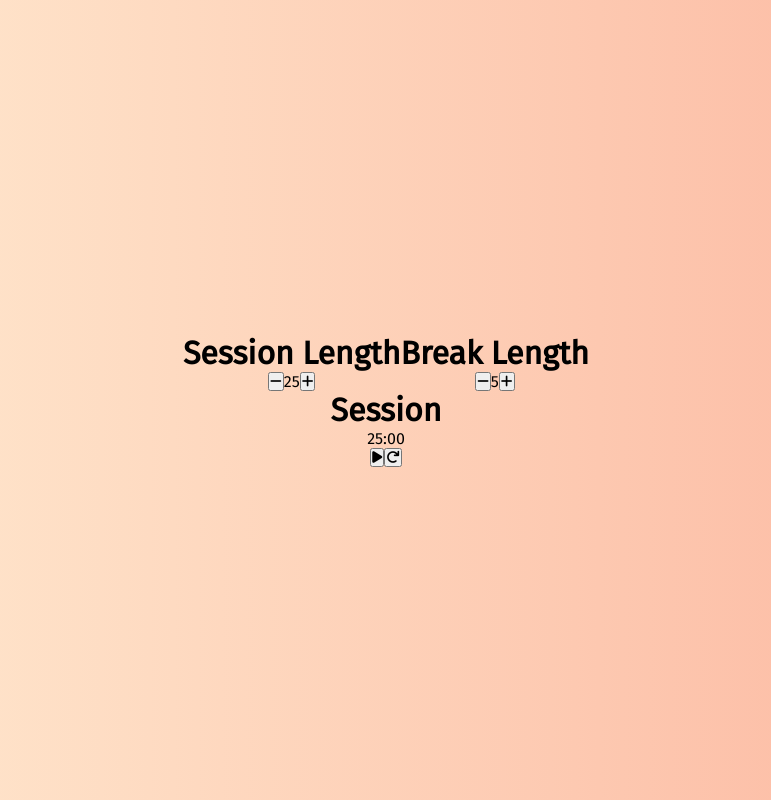
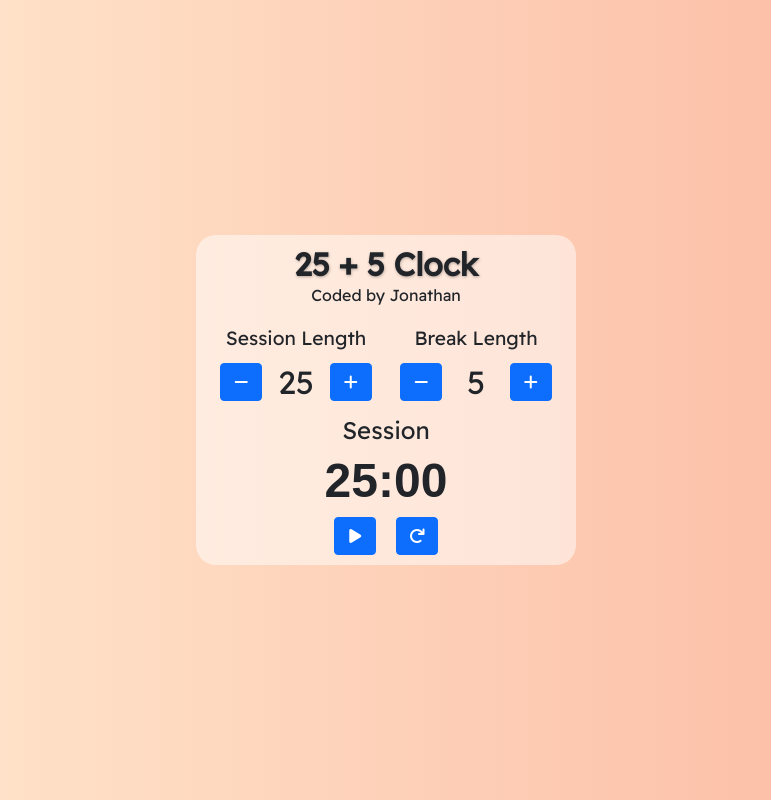
Before and after one commit to EsguerraSolutions/25---5-Clock, a plain HTML site: page index.html in a window 1280 px wide. Shown: the whole page, without its empty margins (254-1025 px from the left). Drawn offline with nearby package versions, Linux system fonts and the light colour scheme; a web font is replaced by a local one.

Commit message:
third commit, CSS added with background change per session

```diff
--- a/index.html
+++ b/index.html
@@ -8,9 +8,15 @@
     <script src="https://cdnjs.cloudflare.com/ajax/libs/react/18.0.0-rc.0-next-3dc41d8a2-20211223/umd/react.production.min.js"></script>
     <script src="https://cdnjs.cloudflare.com/ajax/libs/react-dom/18.0.0-rc.0-next-3dc41d8a2-20211223/umd/react-dom.production.min.js"></script>
     <script src="https://unpkg.com/@babel/standalone/babel.min.js"></script>
-    <link href="https://allfont.net/allfont.css?fonts=digital-7" rel="stylesheet" type="text/css" />
+    <script src="https://cdnjs.cloudflare.com/ajax/libs/jquery/3.6.0/jquery.min.js"></script>
+    <link href="https://cdn.jsdelivr.net/npm/bootstrap@5.1.3/dist/css/bootstrap.min.css" rel="stylesheet" integrity="sha384-1BmE4kWBq78iYhFldvKuhfTAU6auU8tT94WrHftjDbrCEXSU1oBoqyl2QvZ6jIW3" crossorigin="anonymous">
+<script src="https://cdn.jsdelivr.net/npm/bootstrap@5.1.3/dist/js/bootstrap.bundle.min.js" integrity="sha384-ka7Sk0Gln4gmtz2MlQnikT1wXgYsOg+OMhuP+IlRH9sENBO0LRn5q+8nbTov4+1p" crossorigin="anonymous"></script>
     <link rel="stylesheet" href="./style.css">
     <link rel="stylesheet" href="https://cdnjs.cloudflare.com/ajax/libs/font-awesome/6.0.0-beta3/css/all.min.css" integrity="sha512-Fo3rlrZj/k7ujTnHg4CGR2D7kSs0v4LLanw2qksYuRlEzO+tcaEPQogQ0KaoGN26/zrn20ImR1DfuLWnOo7aBA==" crossorigin="anonymous" referrerpolicy="no-referrer" />
+    <link
+    rel="stylesheet"
+    href="https://cdnjs.cloudflare.com/ajax/libs/animate.css/4.1.1/animate.min.css"
+  />
 </head>
 <body>
     <script type="text/babel" src="./index.js"></script>
--- a/index.js
+++ b/index.js
@@ -5,6 +5,11 @@ const initialState = {
   currentTimer : "Session",
   isPlaying : false
 }
+
+const backgroundStyle = [
+  "linear-gradient(to right, #ffecd2 0%, #fcb69f 100%)"
+  ,"linear-gradient(120deg, #e0c3fc 0%, #8ec5fc 100%)"
+]
 
 class App extends React.Component {
     constructor(props) {
@@ -32,7 +37,7 @@ class App extends React.Component {
 
       else {
         this.loop = setInterval(() => {
-          const {clockCount,breakCount,sessionCount} = this.state;
+          const {clockCount,breakCount,sessionCount,currentTimer} = this.state;
           if(clockCount > 0) {
             this.setState((state) => ({
               clockCount : state.clockCount - 1
@@ -40,10 +45,20 @@ class App extends React.Component {
           }
 
           else {
-            this.setState((state) => ({
-              currentTimer : (state.currentTimer === "Session") ? "Break" : "Session",
-              clockCount : (state.currentTimer === "Session") ? breakCount * 60 : sessionCount * 60
-            }));
+            if (currentTimer === "Session") {
+              $("body").css("backgroundImage",backgroundStyle[1]);
+              this.setState((state) => ({
+                currentTimer : "Break",
+                clockCount : breakCount * 60
+              }));
+            }
+            else {
+              $("body").css("backgroundImage",backgroundStyle[0]);
+              this.setState((state) => ({
+                currentTimer : "Session",
+                clockCount : sessionCount * 60
+              }));
+            }
             this.audioBeep.play();
           }
         },1000);
@@ -59,6 +74,7 @@ class App extends React.Component {
       this.setState(initialState);
       this.audioBeep.pause();
       this.audioBeep.currentTime = 0;
+      $("body").css("backgroundImage",backgroundStyle[0]);
     }
 
     handleSessionDecrease() {
@@ -144,7 +160,11 @@ class App extends React.Component {
       }
 
       return(
-        <div id="container">
+        <div id="container" className="animate__animated animate__zoomInDown">
+          <div id="header">
+            <h1>25 + 5 Clock</h1>
+            <p>Coded by Jonathan</p>
+          </div>
           <div id="set-container">
             <SetTimer {...sessionProps}/>
             <SetTimer {...breakProps}/>
@@ -168,11 +188,11 @@ class SetTimer extends React.Component {
         const {setterLabel,count,setterID,decrementID,incrementID,counterID,handleIncrease,handleDecrease} = this.props;
         return(
         <div className="set-timer">
-            <h1 id={setterID}>{setterLabel}</h1>
+            <h2 className="setter-label" id={setterID}>{setterLabel}</h2>
             <div className="buttons-container">
-                <button id={decrementID} onClick={handleDecrease}><i class="fas fa-minus"></i></button>
-                <span id={counterID}>{count}</span>
-                <button id={incrementID} onClick={handleIncrease}><i class="fas fa-plus"></i></button>
+                <button type="button" className="btn btn-primary" id={decrementID} onClick={handleDecrease}><i class="fas fa-minus"></i></button>
+                <span id={counterID} className="counter-length">{count}</span>
+                <button type="button" className="btn btn-primary" id={incrementID} onClick={handleIncrease}><i class="fas fa-plus"></i></button>
             </div>
         </div>
         );
@@ -197,11 +217,11 @@ class Clock extends React.Component {
       const {clockLabel,clockCount,handlePlayPause,handleReset,isPlaying} = this.props;
       return(
       <div id="clock-container">
-          <h1 id="timer-label">{clockLabel}</h1>
+          <h2 id="timer-label">{clockLabel}</h2>
           <div id="time-left">{this.convertToTime(clockCount)}</div>
           <div className="buttons-container">
-              <button id="start_stop" onClick={handlePlayPause}><i className={`fas fa-${isPlaying ? "pause":"play"}`}></i></button>
-              <button id="reset" onClick={handleReset}><i className="fas fa-redo"></i></button>
+              <button type="button" className="btn btn-primary" id="start_stop" onClick={handlePlayPause}><i className={`fas fa-${isPlaying ? "pause":"play"}`}></i></button>
+              <button type="button" className="btn btn-primary" id="reset" onClick={handleReset}><i className="fas fa-redo"></i></button>
           </div>
       </div>
       );
--- a/style.css
+++ b/style.css
@@ -1,4 +1,4 @@
-@import url("https://fonts.googleapis.com/css2?family=Fira+Sans&display=swap");
+@import url("https://fonts.googleapis.com/css2?family=Readex+Pro&display=swap");
 @font-face {
   font-family: "Digital";
   src: url("//db.onlinewebfonts.com/t/8e22783d707ad140bffe18b2a3812529.eot");
@@ -22,27 +22,100 @@
 
 body {
   background-image: linear-gradient(to right, #ffecd2 0%, #fcb69f 100%);
-  background-size: cover;
-  font-family: "Fira Sans", sans-serif;
+  font-family: "Readex Pro", sans-serif;
+  font-size: 16px;
+  display: flex;
+  justify-content: center;
+  align-items: center;
+  height: 100vh;
 }
 
-#container {
-  min-height: 100vh;
-}
+/*SETTING LAYOUT*/
 
 #container,
 .set-timer,
-#clock-container {
+#clock-container,
+#set-container,
+.buttons-container {
   display: flex;
-  flex-direction: column;
   justify-content: center;
   align-items: center;
 }
 
 #set-container,
 .buttons-container {
-  display: flex;
   flex-direction: row;
-  align-items: center;
-  justify-content: center;
 }
+
+#set-container {
+  flex-wrap: wrap;
+}
+
+#container,
+.set-timer,
+#clock-container {
+  flex-direction: column;
+}
+
+#container {
+  background-color: rgba(255, 255, 255, 0.5);
+  padding: 10px;
+  width: 100%;
+  max-width: 380px;
+  border-radius: 20px;
+  margin: auto;
+}
+
+/*HEADER*/
+#header {
+  text-align: center;
+  line-height: 0.6em;
+}
+
+#header h1 {
+  font-weight: bold;
+  font-size: 2em;
+  text-shadow: 0.5px 1px 3px rgba(0, 0, 0, 0.3);
+}
+
+/*LENGTH SETTERS*/
+
+.set-timer {
+  margin: 10px;
+  width: 160px;
+}
+
+.counter-length {
+  font-size: 2em;
+  width: 1.5em;
+  text-align: center;
+}
+
+.setter-label {
+  font-size: 1.2em;
+}
+
+button {
+  margin: 0 10px;
+  width: 2.6em;
+  text-align: center;
+}
+
+/* CLOCK */
+
+#clock-container {
+  width: 150px;
+}
+
+#timer-label {
+  font-size: 1.5em;
+  margin: 0px;
+}
+
+#time-left {
+  font-family: "Digital", sans-serif;
+  font-weight: bold;
+  font-size: 3em;
+  padding: 0px;
+  text-align: center;
+}
```
